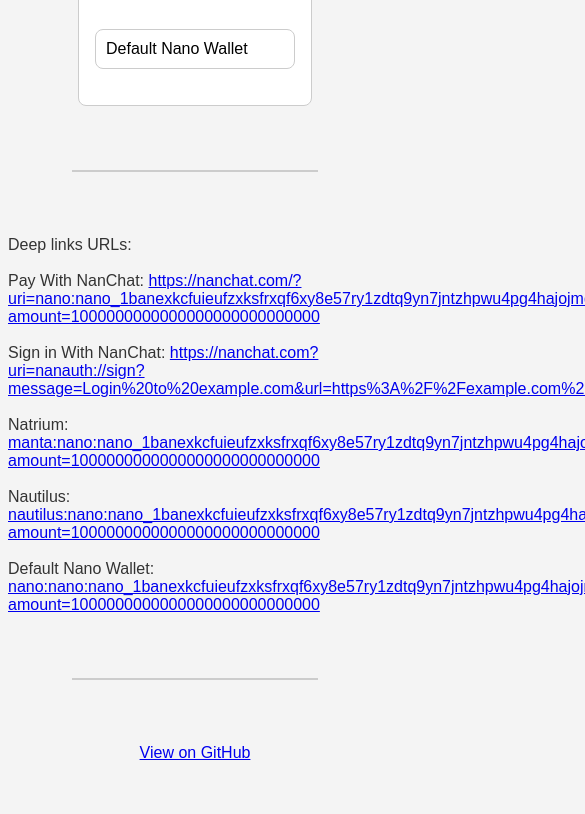
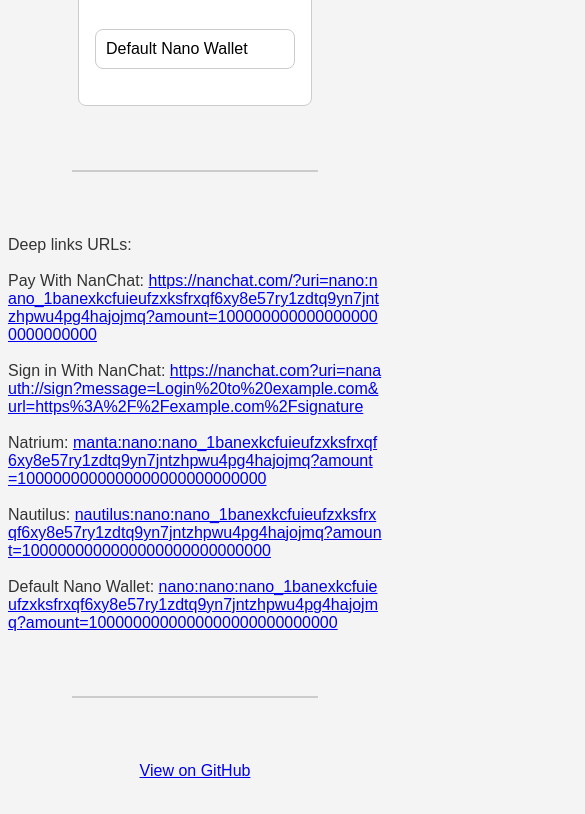
Before and after one commit to Benskalz/nano-deep-links, a plain HTML site: page index.html in a window 390 px wide. Shown: the part 478-1292 px from the top of the page, 585 px wide, since content can reach past the window. Drawn offline with Linux system fonts and the light colour scheme.

Commit message:
more responsive

```diff
--- a/index.html
+++ b/index.html
@@ -66,7 +66,7 @@
       <br/>
       </div>
       <hr style="border: 1px solid #ccc; margin: 64px;"/>
-      <div style="max-width: 700px; margin: 0 auto; text-align: left;">
+      <div style="max-width: 700px; margin: 0 auto; text-align: left; word-break: break-all;">
         Deep links URLs: </br></br>
         Pay With NanChat: <a href="https://nanchat.com/?uri=nano:nano_1banexkcfuieufzxksfrxqf6xy8e57ry1zdtq9yn7jntzhpwu4pg4hajojmq?amount=1000000000000000000000000000">
           https://nanchat.com/?uri=nano:nano_1banexkcfuieufzxksfrxqf6xy8e57ry1zdtq9yn7jntzhpwu4pg4hajojmq?amount=1000000000000000000000000000
```
